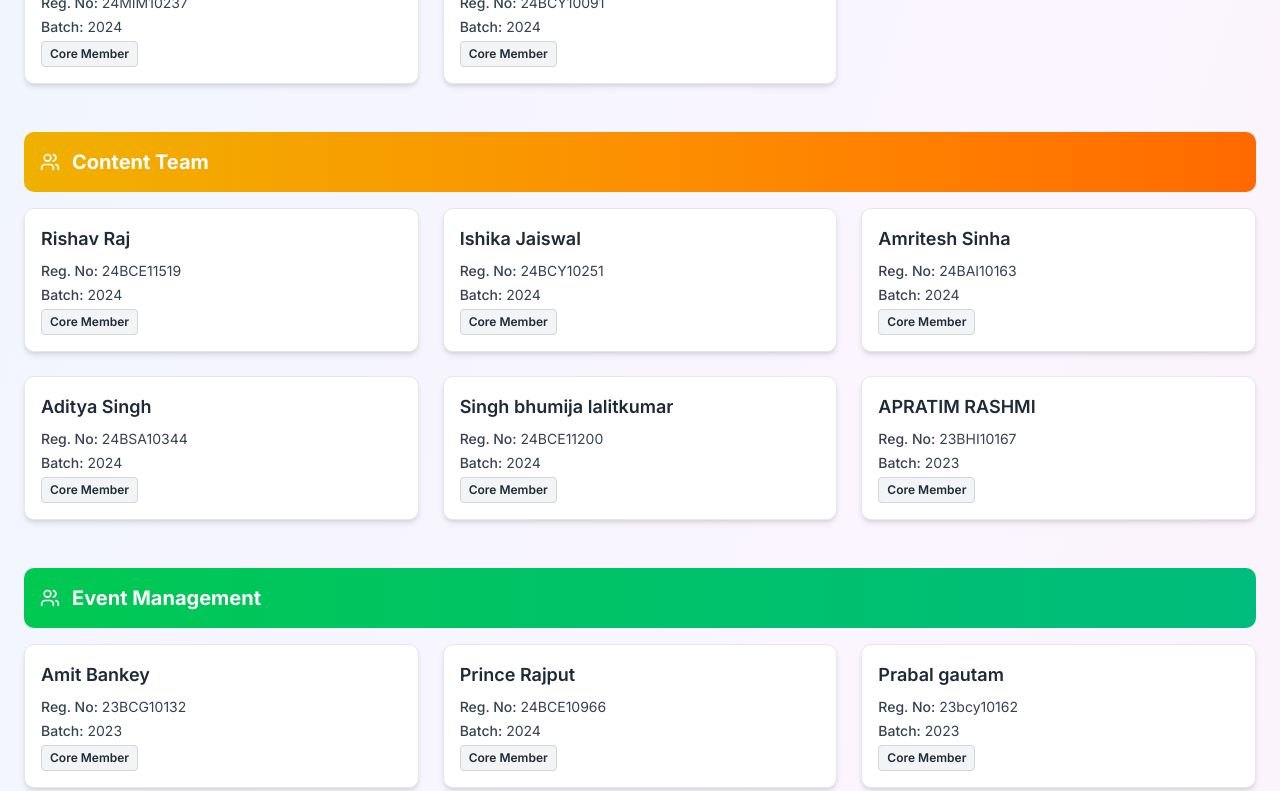
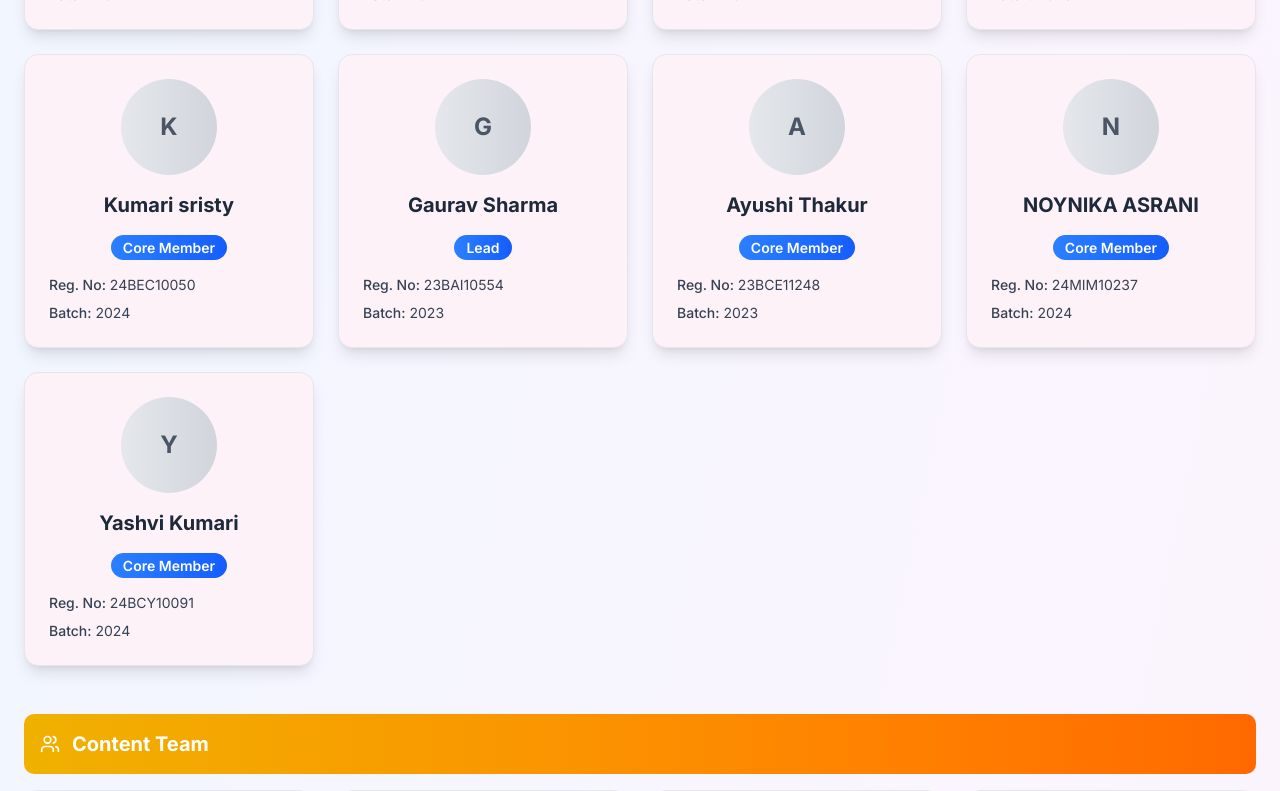
Before and after one commit to hindiclub-VIT/website, a Next.js app: page /team-members in a window 1280 px wide. Shown: the part 1000-1791 px from the top of the page. Built offline with nearby package versions, Linux system fonts and the light colour scheme.

Commit message:
improved ui

```diff
--- a/app/team-members/page.tsx
+++ b/app/team-members/page.tsx
@@ -1,13 +1,20 @@
 "use client"
 
 import { useEffect, useState } from "react"
-import { Users } from "lucide-react"
+import { Users, Mail, Linkedin, Instagram } from "lucide-react"
 
 type Member = {
   name: string
+  nameHindi?: string
   regno: string
   batch: string
   role: string
+  roleHindi?: string
+  department?: string
+  email?: string
+  linkedin?: string
+  instagram?: string
+  image?: string
 }
 
 type TeamData = Record<string, Member[]>
@@ -88,38 +95,118 @@ export default function TeamMembersPage() {
     setTeams(data)
   }, [])
 
-  const teamColors: Record<string, string> = {
-    "Cultural Team": "from-pink-500 to-red-500",
-    "Content Team": "from-yellow-500 to-orange-500",
-    "Event Management": "from-green-500 to-emerald-500",
-    "Design Team": "from-blue-500 to-cyan-500",
-    "PR & Outreach": "from-purple-500 to-indigo-500",
-    "Tech Team": "from-gray-500 to-slate-500",
-    "Social Media Team": "from-teal-500 to-blue-500"
+  const teamColors: Record<string, { gradient: string, bg: string }> = {
+    "Core Team": {
+      gradient: "from-orange-500 to-red-500",
+      bg: "bg-orange-50"
+    },
+    "Cultural Team": {
+      gradient: "from-pink-500 to-red-500",
+      bg: "bg-pink-50"
+    },
+    "Content Team": {
+      gradient: "from-yellow-500 to-orange-500",
+      bg: "bg-yellow-50"
+    },
+    "Event Management": {
+      gradient: "from-green-500 to-emerald-500",
+      bg: "bg-green-50"
+    },
+    "Design Team": {
+      gradient: "from-blue-500 to-cyan-500",
+      bg: "bg-blue-50"
+    },
+    "PR & Outreach": {
+      gradient: "from-purple-500 to-indigo-500",
+      bg: "bg-purple-50"
+    },
+    "Tech Team": {
+      gradient: "from-gray-500 to-slate-500",
+      bg: "bg-gray-50"
+    },
+    "Social Media Team": {
+      gradient: "from-teal-500 to-blue-500",
+      bg: "bg-teal-50"
+    }
   }
 
   return (
     <div className="min-h-screen bg-gradient-to-br from-blue-50 via-purple-50 to-pink-50 p-6">
       {Object.entries(teams).map(([teamName, members]) => (
         <section key={teamName} className="mb-12">
-          <div className={`rounded-lg p-4 text-white bg-gradient-to-r ${teamColors[teamName] || "from-gray-500 to-slate-500"} flex items-center gap-3`}>
+          <div className={`rounded-lg p-4 text-white bg-gradient-to-r ${teamColors[teamName]?.gradient || "from-gray-500 to-slate-500"} flex items-center gap-3`}>
             <Users className="w-5 h-5 text-white" />
             <h2 className="text-xl font-bold capitalize">{teamName}</h2>
           </div>
 
-          <div className="grid grid-cols-1 sm:grid-cols-2 md:grid-cols-3 gap-6 mt-4">
+          <div className="grid grid-cols-1 sm:grid-cols-2 md:grid-cols-3 lg:grid-cols-4 gap-6 mt-4">
             {members.map((member, i) => (
-              <div key={i} className="bg-white rounded-lg shadow-md p-4 border border-gray-200">
-                <div className="mb-2">
-                  <h3 className="text-lg font-semibold text-gray-800">{member.name}</h3>
+              <div
+                key={i}
+                className={`${teamColors[teamName]?.bg || "bg-gray-50"} rounded-xl shadow-lg p-6 border border-gray-200
+                  hover:shadow-xl transition-all duration-300 transform hover:-translate-y-1`}
+              >
+                <div className="text-center mb-4">
+                  <div className="w-24 h-24 mx-auto mb-4 relative">
+                    {member.image ? (
+                      <img
+                        src={member.image}
+                        alt={member.name}
+                        className="w-full h-full rounded-full object-cover"
+                      />
+                    ) : (
+                      <div className="w-full h-full rounded-full bg-gradient-to-r from-gray-200 to-gray-300
+                        flex items-center justify-center text-2xl font-bold text-gray-600">
+                        {member.name.charAt(0)}
+                      </div>
+                    )}
+                  </div>
+                  <h3 className="text-xl font-bold text-gray-800">{member.name}</h3>
+                  {member.nameHindi && (
+                    <p className="text-lg text-gray-600 font-hindi">{member.nameHindi}</p>
+                  )}
                 </div>
-                <div className="text-sm text-gray-700 space-y-1">
+
+                <div className="text-center mb-4">
+                  <span className="px-3 py-1 text-sm font-semibold rounded-full
+                    bg-gradient-to-r from-blue-500 to-blue-600 text-white">
+                    {member.role}
+                  </span>
+                  {member.roleHindi && (
+                    <p className="mt-1 text-blue-600 font-hindi">{member.roleHindi}</p>
+                  )}
+                </div>
+
+                {member.department && (
+                  <p className="text-center text-gray-600 mb-4">{member.department}</p>
+                )}
+
+                <div className="text-sm text-gray-700 space-y-2">
                   <p><span className="font-medium">Reg. No:</span> {member.regno}</p>
                   <p><span className="font-medium">Batch:</span> {member.batch}</p>
-                  <span className="inline-block px-2 py-1 text-xs font-semibold rounded bg-gray-100 text-gray-800 border border-gray-300">
-                    {member.role}
-                  </span>
                 </div>
+
+                {(member.email || member.linkedin || member.instagram) && (
+                  <div className="mt-4 pt-4 border-t border-gray-200 flex justify-center gap-4">
+                    {member.email && (
+                      <a href={`mailto:${member.email}`} className="text-gray-600 hover:text-blue-500">
+                        <Mail className="w-5 h-5" />
+                      </a>
+                    )}
+                    {member.linkedin && (
+                      <a href={member.linkedin} target="_blank" rel="noopener noreferrer"
+                        className="text-gray-600 hover:text-blue-700">
+                        <Linkedin className="w-5 h-5" />
+                      </a>
+                    )}
+                    {member.instagram && (
+                      <a href={member.instagram} target="_blank" rel="noopener noreferrer"
+                        className="text-gray-600 hover:text-pink-600">
+                        <Instagram className="w-5 h-5" />
+                      </a>
+                    )}
+                  </div>
+                )}
               </div>
             ))}
           </div>
```
